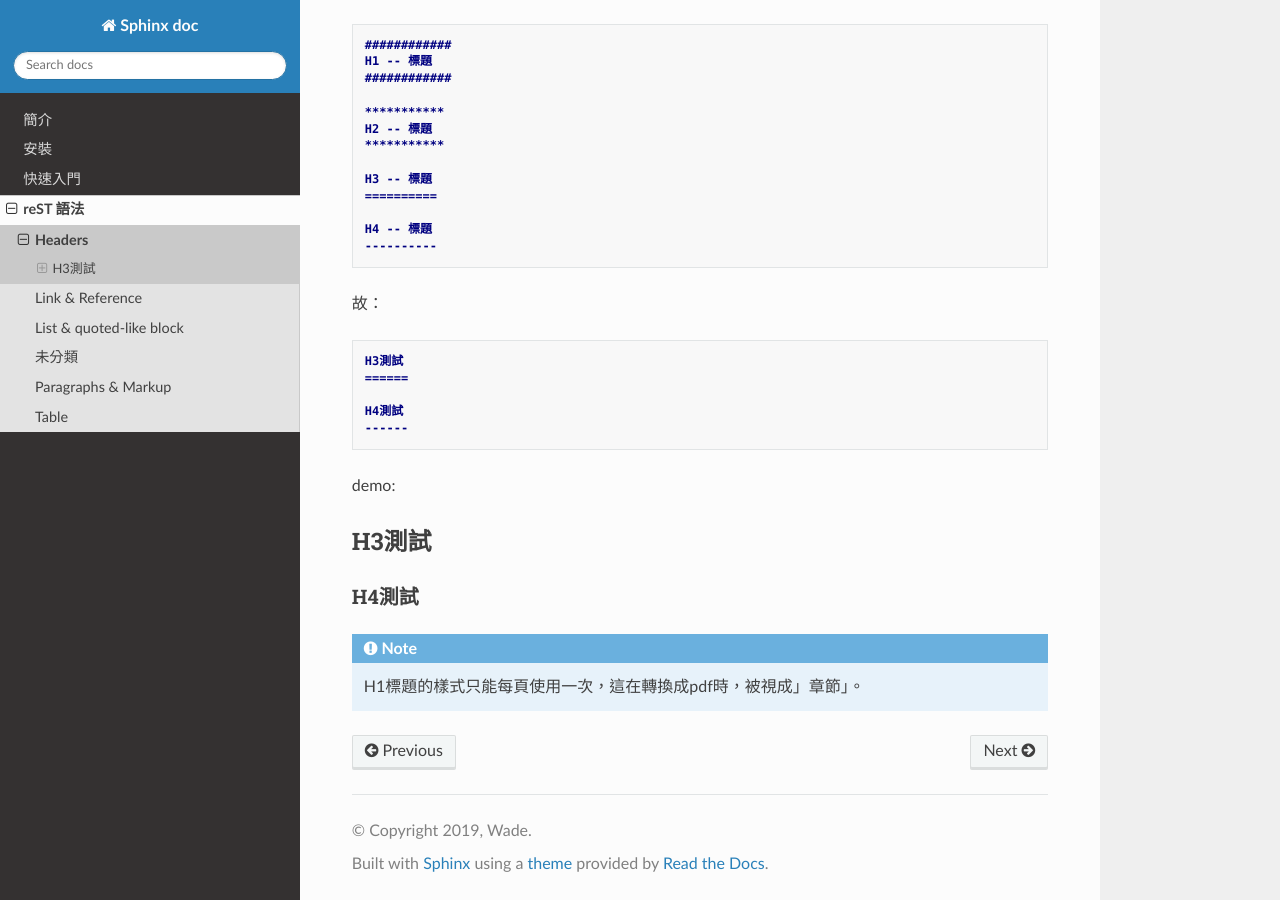
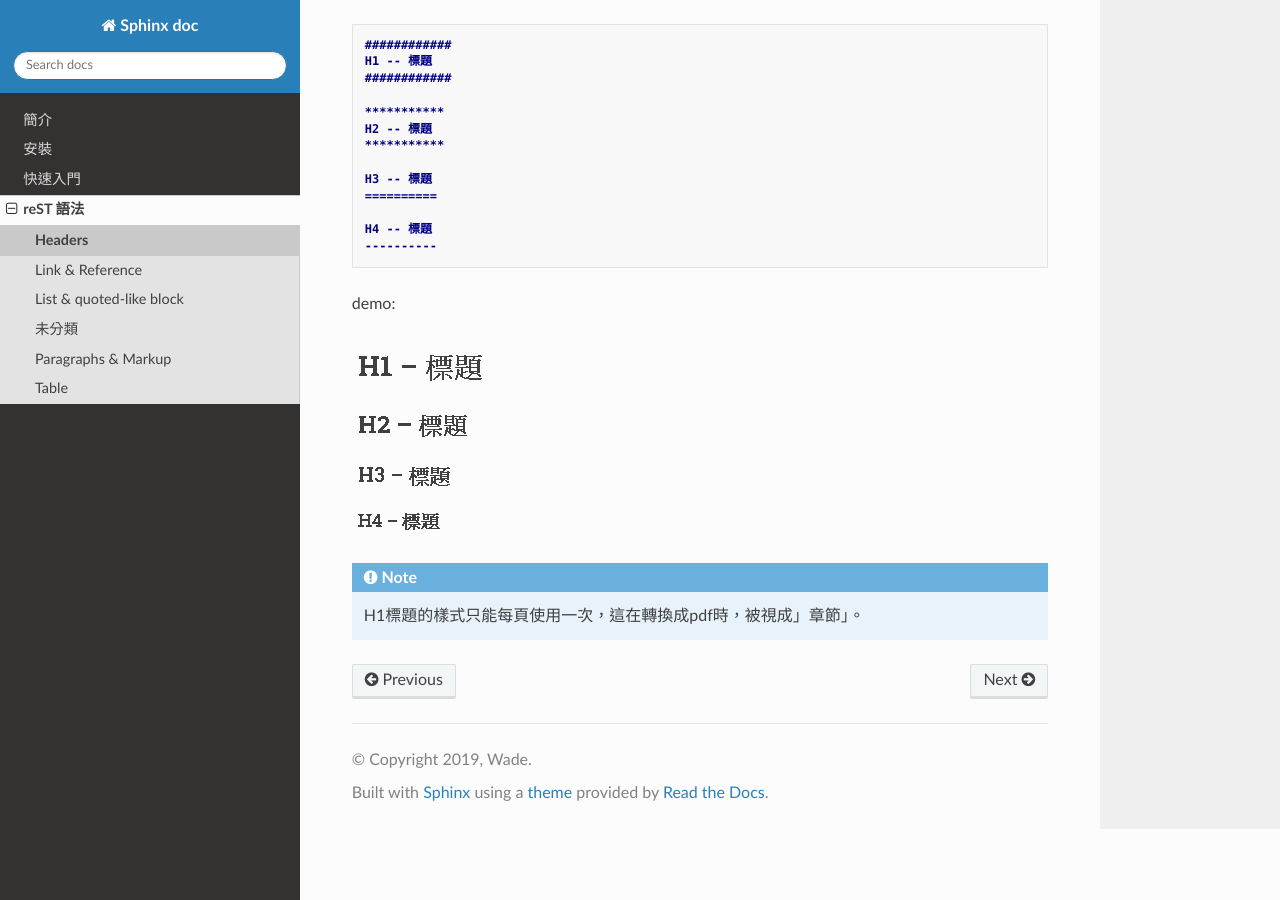
Before and after one commit to WadeChenX/sphinix-doc, a Sphinx documentation site: the page built from source/reST/header.rst, in a window 1280 px wide and 900 px high, scrolled down 616 px. Built offline with Sphinx 7.4.7 and the Read the Docs theme 2.0.0, drawn with Linux system fonts in a browser that asks for light colours.

Commit message:
Add picture for header style.
Because header will affect the indexes and may cause error.

```diff
--- a/source/reST/header.rst
+++ b/source/reST/header.rst
@@ -39,23 +39,9 @@ Header 的樣式如下：
     H4 -- 標題
     ----------
 
-故：
-
-.. code-block:: reST
-
-    H3測試
-    ======
-
-    H4測試
-    ------
-
 demo:
 
-H3測試
-======
-
-H4測試
-------
+.. image:: ../_static/header.png
 
 .. note::
 
```
Also changed, not shown: source/_static/header.png (added).
